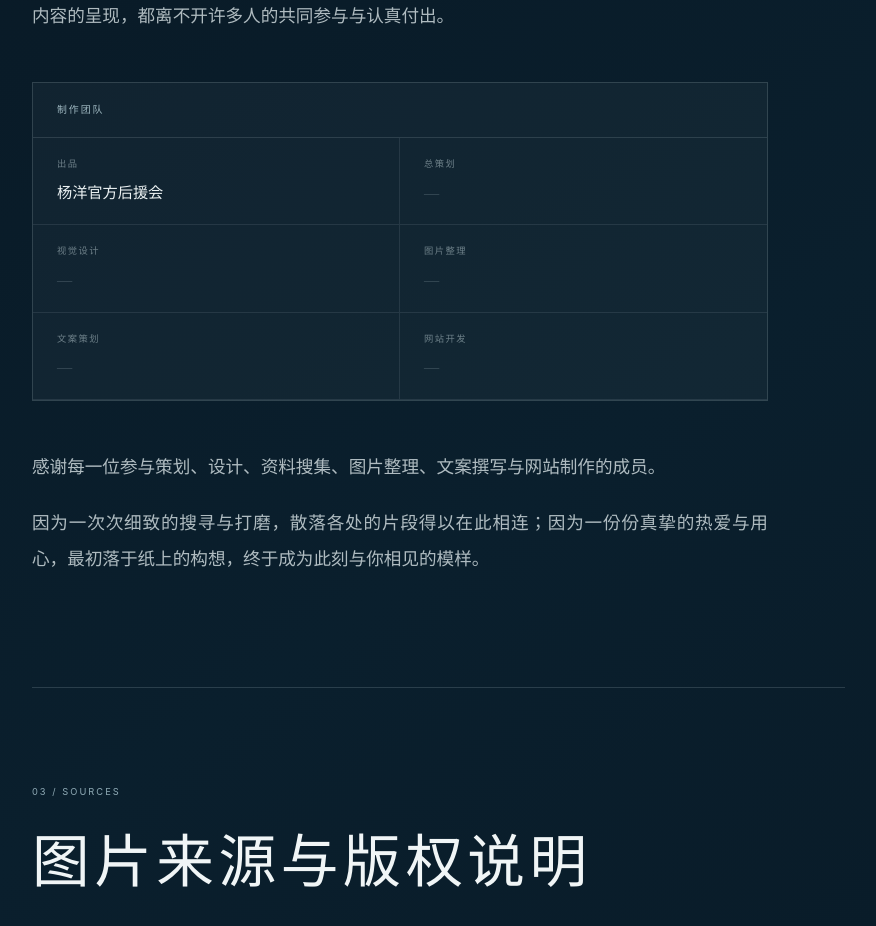
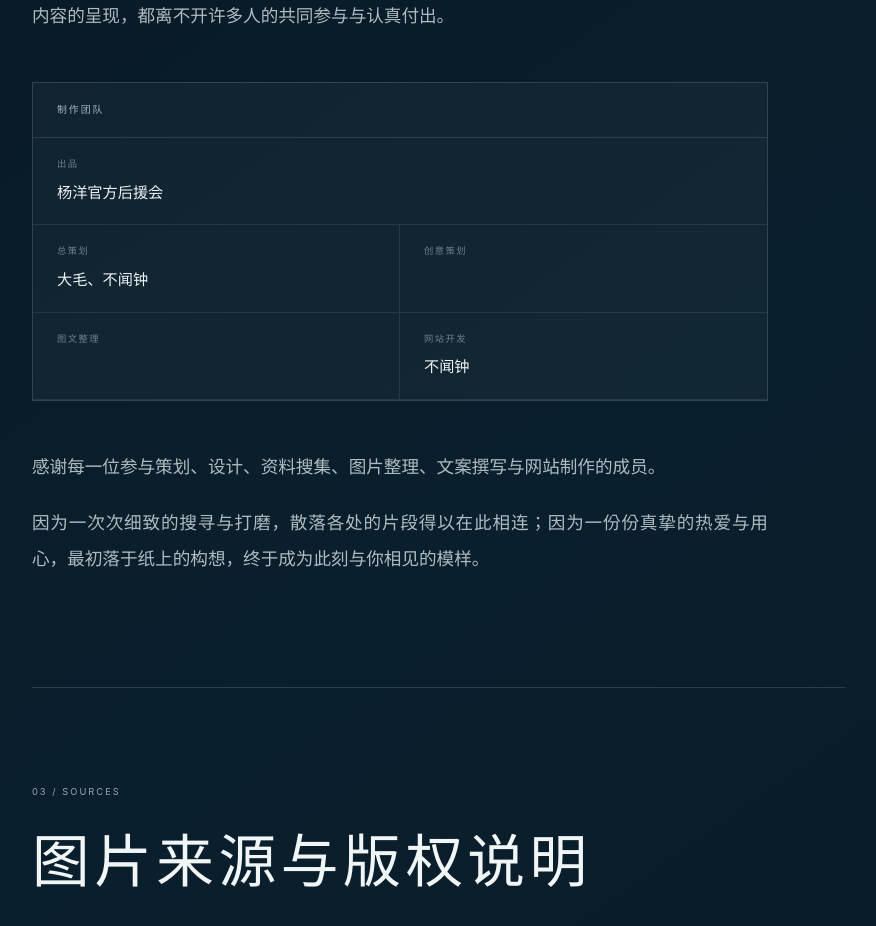
Before and after one commit to syhhhh99/the-Universe-of-YANG, a React (Vite) app: page /about in a window 1280 px wide. Shown: the part 1560-2486 px from the top of the page, without its empty margins (395-1271 px from the left). Built offline with nearby package versions, Linux system fonts and the light colour scheme.

Commit message:
content: update production team credits

```diff
--- a/src/pages/About/About.css
+++ b/src/pages/About/About.css
@@ -180,7 +180,11 @@
   padding: 1.2rem 1.5rem;
 }
 
-.about-team dl > div:nth-child(odd) {
+.about-team dl > div:first-child {
+  grid-column: 1 / -1;
+}
+
+.about-team dl > div:nth-child(even) {
   border-right: 1px solid rgb(211 227 231 / 0.1);
 }
 
@@ -238,7 +242,7 @@
     grid-template-columns: 1fr;
   }
 
-  .about-team dl > div:nth-child(odd) {
+  .about-team dl > div:nth-child(even) {
     border-right: 0;
   }
 }
--- a/src/pages/About/About.tsx
+++ b/src/pages/About/About.tsx
@@ -4,11 +4,10 @@ import './About.css';
 
 const team = [
   { role: '出品', name: '杨洋官方后援会' },
-  { role: '总策划', name: '' },
-  { role: '视觉设计', name: '' },
-  { role: '图片整理', name: '' },
-  { role: '文案策划', name: '' },
-  { role: '网站开发', name: '' },
+  { role: '总策划', name: '大毛、不闻钟' },
+  { role: '创意策划', name: '' },
+  { role: '图文整理', name: '' },
+  { role: '网站开发', name: '不闻钟' },
 ];
 
 export function About() {
@@ -76,7 +75,7 @@ export function About() {
                 {team.map((member) => (
                   <div key={member.role}>
                     <dt>{member.role}</dt>
-                    <dd>{member.name || <span aria-label="暂未填写">—</span>}</dd>
+                    <dd>{member.name || <span aria-label="暂未填写">&nbsp;</span>}</dd>
                   </div>
                 ))}
               </dl>
```
